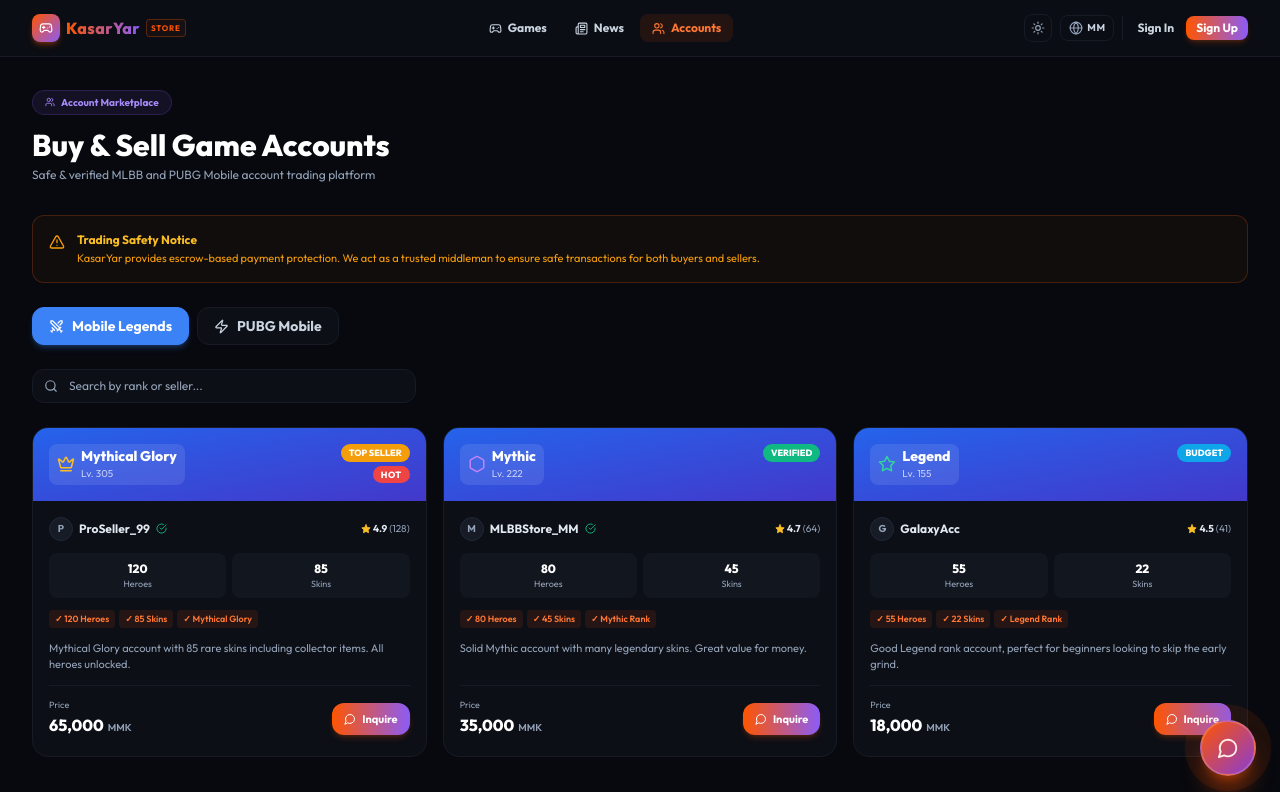
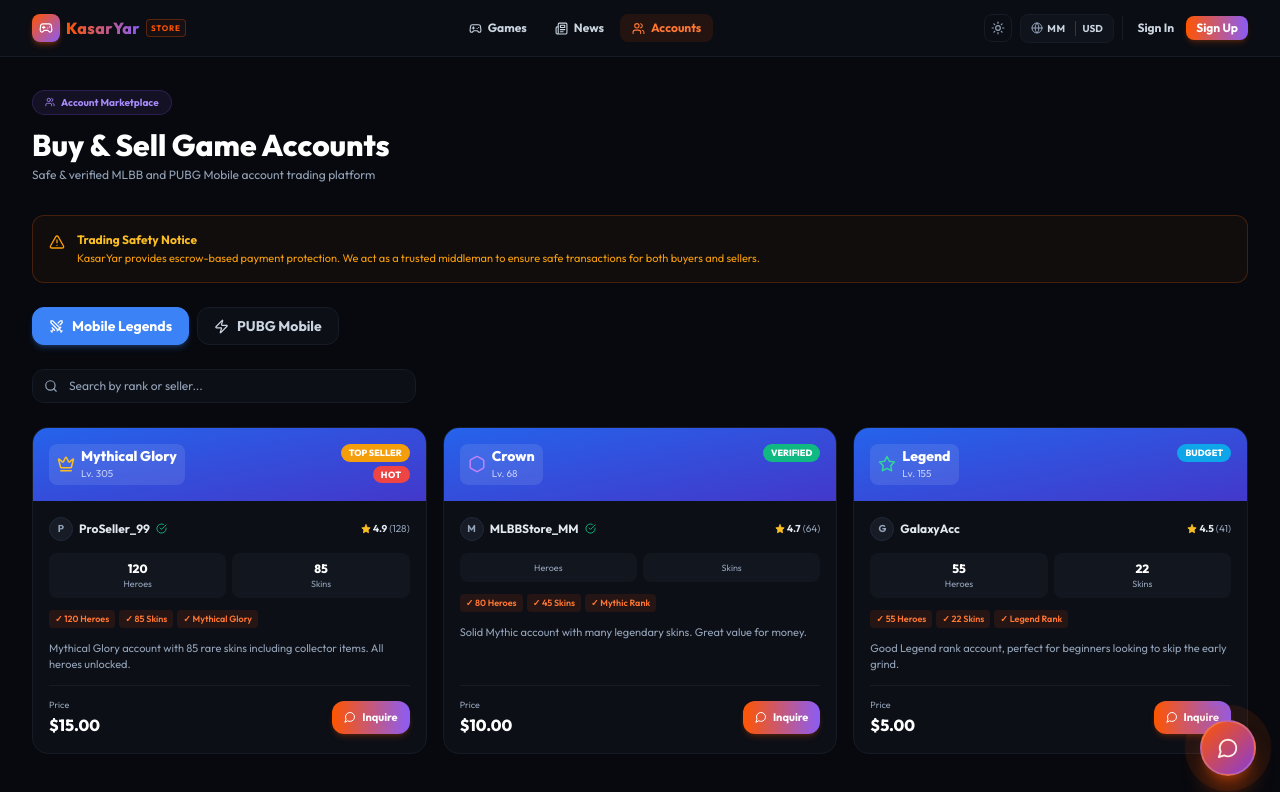
Before and after one commit to soeyehtut2002/kasaryar, a React (Vite) app in the folder frontend/: page /accounts in a window 1280 px wide. Shown: the top 792 px of the page. Built offline with nearby package versions, Linux system fonts and the light colour scheme.

Commit message:
Add MMK and THB currency support with CurrencyContext

```diff
--- a/frontend/src/App.tsx
+++ b/frontend/src/App.tsx
@@ -13,6 +13,7 @@
 
 import { LanguageProvider } from './context/LanguageContext';
 import { ThemeProvider } from './context/ThemeContext';
+import { CurrencyProvider } from './context/CurrencyContext';
 import { FloatingChat } from './components/chat/FloatingChat';
 
 function App() {
@@ -20,6 +21,7 @@
     <ThemeProvider>
       <LanguageProvider>
         <AuthProvider>
+          <CurrencyProvider>
             <Router>
               <div className="flex flex-col min-h-screen bg-slate-50 dark:bg-dark-950 text-slate-800 dark:text-slate-100 transition-colors duration-300">
                 <Navbar />
@@ -39,6 +41,7 @@
                 <FloatingChat />
               </div>
             </Router>
+          </CurrencyProvider>
         </AuthProvider>
       </LanguageProvider>
     </ThemeProvider>
--- a/frontend/src/components/admin/AdminCMS.tsx
+++ b/frontend/src/components/admin/AdminCMS.tsx
@@ -1,10 +1,12 @@
 import React, { useState, useEffect } from 'react';
 import { useAuth } from '../../hooks/useAuth';
+import { useCurrency } from '../../context/CurrencyContext';
 import { Plus, Trash2, Edit2, Upload } from 'lucide-react';
 import { useFileUpload } from '../../hooks/useFileUpload';
 
 export const AdminCMS: React.FC = () => {
   const { token } = useAuth();
+  const { formatPrice } = useCurrency();
   const [banners, setBanners] = useState<any[]>([]);
   const [flashSales, setFlashSales] = useState<any[]>([]);
   const [specialPromo, setSpecialPromo] = useState<any>(null);
@@ -185,7 +187,7 @@
               <select required value={flashForm.packageId} onChange={e => setFlashForm({...flashForm, packageId: e.target.value})} className="p-2 rounded border">
                 <option value="">Select Package</option>
                 {allPackages.map((p: any) => (
-                  <option key={p.id} value={p.id}>{p.name} (${p.price})</option>
+                  <option key={p.id} value={p.id}>{p.name} ({formatPrice(p.price)})</option>
                 ))}
               </select>
               <input required type="number" placeholder="Discount %" value={flashForm.discountPercentage} onChange={e => setFlashForm({...flashForm, discountPercentage: parseInt(e.target.value)})} className="p-2 rounded border" />
--- a/frontend/src/components/layout/Navbar.tsx
+++ b/frontend/src/components/layout/Navbar.tsx
@@ -2,6 +2,7 @@
 import { Link, NavLink, useNavigate } from 'react-router-dom';
 import { useAuth } from '../../hooks/useAuth';
 import { useLanguage } from '../../context/LanguageContext';
+import { useCurrency, Currency } from '../../context/CurrencyContext';
 import { useTheme } from '../../context/ThemeContext';
 import {
   Shield, LogOut, LayoutDashboard, Sun, Moon, Globe,
@@ -11,6 +12,7 @@
 export const Navbar: React.FC = () => {
   const { user, logout } = useAuth();
   const { language, setLanguage, t } = useLanguage();
+  const { currency, setCurrency } = useCurrency();
   const { theme, toggleTheme } = useTheme();
   const navigate = useNavigate();
   const [mobileOpen, setMobileOpen] = useState(false);
@@ -97,14 +99,28 @@
               {theme === 'light' ? <Moon size={14} /> : <Sun size={14} />}
             </button>
 
-            {/* Language */}
-            <button
-              onClick={() => setLanguage(language === 'en' ? 'mm' : 'en')}
-              className="px-2 py-1 text-xs font-bold rounded-lg border border-slate-200 dark:border-dark-800 text-slate-700 dark:text-slate-300 hover:bg-slate-100 dark:hover:bg-dark-800/50 transition-all flex items-center gap-1 cursor-pointer"
-            >
-              <Globe size={14} className="text-slate-400" />
-              <span className="text-[10px] tracking-wider uppercase">{language === 'en' ? 'MM' : 'EN'}</span>
-            </button>
+            {/* Language & Currency */}
+            <div className="flex bg-slate-100 dark:bg-dark-800/50 rounded-lg border border-slate-200 dark:border-dark-800 p-0.5">
+              <button
+                onClick={() => setLanguage(language === 'en' ? 'mm' : 'en')}
+                className="px-2 py-1 text-[10px] font-bold rounded-md text-slate-700 dark:text-slate-300 hover:bg-white dark:hover:bg-dark-700 transition-all flex items-center gap-1 cursor-pointer"
+              >
+                <Globe size={12} className="text-slate-400" />
+                <span className="tracking-wider uppercase">{language === 'en' ? 'MM' : 'EN'}</span>
+              </button>
+
+              <div className="w-px bg-slate-300 dark:bg-dark-600 my-1 mx-0.5"></div>
+
+              <select
+                value={currency}
+                onChange={(e) => setCurrency(e.target.value as Currency)}
+                className="bg-transparent text-[10px] font-bold text-slate-700 dark:text-slate-300 cursor-pointer outline-none px-1 appearance-none"
+              >
+                <option value="USD">USD</option>
+                <option value="MMK">MMK</option>
+                <option value="THB">THB</option>
+              </select>
+            </div>
 
             {/* Auth */}
             {user ? (
--- /dev/null
+++ b/frontend/src/context/CurrencyContext.tsx
@@ -0,0 +1,68 @@
+import React, { createContext, useContext, useState, useEffect } from 'react';
+
+export type Currency = 'USD' | 'MMK' | 'THB';
+
+interface CurrencyContextType {
+  currency: Currency;
+  setCurrency: (curr: Currency) => void;
+  formatPrice: (usdAmount: number | string | undefined | null) => string;
+}
+
+const CurrencyContext = createContext<CurrencyContextType | undefined>(undefined);
+
+// Fixed exchange rates for now
+const EXCHANGE_RATES: Record<Currency, number> = {
+  USD: 1,
+  MMK: 4500,
+  THB: 35,
+};
+
+export const CurrencyProvider: React.FC<{ children: React.ReactNode }> = ({ children }) => {
+  const [currency, setCurrencyState] = useState<Currency>('USD');
+
+  useEffect(() => {
+    const savedCurrency = localStorage.getItem('currency') as Currency;
+    if (savedCurrency && ['USD', 'MMK', 'THB'].includes(savedCurrency)) {
+      setCurrencyState(savedCurrency);
+    }
+  }, []);
+
+  const setCurrency = (curr: Currency) => {
+    setCurrencyState(curr);
+    localStorage.setItem('currency', curr);
+  };
+
+  const formatPrice = (usdAmount: number | string | undefined | null): string => {
+    if (usdAmount === undefined || usdAmount === null) return '';
+    const parsedAmount = typeof usdAmount === 'string' ? parseFloat(usdAmount) : usdAmount;
+    if (isNaN(parsedAmount)) return '';
+
+    const convertedAmount = parsedAmount * EXCHANGE_RATES[currency];
+
+    if (currency === 'USD') {
+      return `$${convertedAmount.toFixed(2)}`;
+    } else if (currency === 'MMK') {
+      // Format MMK with commas (e.g. 45,000) and no decimal places
+      return `${Math.round(convertedAmount).toLocaleString('en-US')} Ks`;
+    } else if (currency === 'THB') {
+      // Format THB with no decimal places if whole, or 2 decimal places if not
+      const roundedTHB = Math.round(convertedAmount * 100) / 100;
+      return `${roundedTHB.toLocaleString('en-US')} ฿`;
+    }
+    return '';
+  };
+
+  return (
+    <CurrencyContext.Provider value={{ currency, setCurrency, formatPrice }}>
+      {children}
+    </CurrencyContext.Provider>
+  );
+};
+
+export const useCurrency = () => {
+  const context = useContext(CurrencyContext);
+  if (context === undefined) {
+    throw new Error('useCurrency must be used within a CurrencyProvider');
+  }
+  return context;
+};
--- a/frontend/src/pages/AccountsPage.tsx
+++ b/frontend/src/pages/AccountsPage.tsx
@@ -1,5 +1,6 @@
 import React, { useState } from 'react';
 import { useLanguage } from '../context/LanguageContext';
+import { useCurrency } from '../context/CurrencyContext';
 import {
   Star, CheckCircle, AlertTriangle, Award, Medal, Hexagon,
   MessageCircle, Search, Crown, Swords, Zap, Users
@@ -36,7 +37,7 @@
     id: 1, game: 'MLBB', seller: 'ProSeller_99', rating: 4.9, reviewCount: 128,
     rank: 'Mythical Glory', rankIcon: <Crown size={18} className="text-amber-400" />, level: 305,
     heroes: 120, skins: 85,
-    price: 65000, verified: true, hot: true,
+    price: 15, verified: true, hot: true,
     badge: 'TOP SELLER', badgeColor: 'bg-amber-500',
     description: 'Mythical Glory account with 85 rare skins including collector items. All heroes unlocked.',
     descriptionMm: 'Collector skins 85 ခုပါသော Mythical Glory အကောင့်။ Hero အားလုံးဖွင့်ထားသည်။',
@@ -45,9 +46,9 @@
   },
   {
     id: 2, game: 'MLBB', seller: 'MLBBStore_MM', rating: 4.7, reviewCount: 64,
-    rank: 'Mythic', rankIcon: <Hexagon size={18} className="text-purple-400" />, level: 222,
-    heroes: 80, skins: 45,
-    price: 35000, verified: true, hot: false,
+    rank: 'Crown', rankIcon: <Hexagon size={18} className="text-purple-400" />, level: 68,
+    outfits: 65,
+    price: 10, verified: true, hot: false,
     badge: 'VERIFIED', badgeColor: 'bg-emerald-500',
     description: 'Solid Mythic account with many legendary skins. Great value for money.',
     descriptionMm: 'Legendary skin များပါသော Mythic အကောင့်။ ကောင်းမွန်သောတန်ဖိုး။',
@@ -58,7 +59,7 @@
     id: 3, game: 'MLBB', seller: 'GalaxyAcc', rating: 4.5, reviewCount: 41,
     rank: 'Legend', rankIcon: <Star size={18} className="text-emerald-400" />, level: 155,
     heroes: 55, skins: 22,
-    price: 18000, verified: false, hot: false,
+    price: 5, verified: false, hot: false,
     badge: 'BUDGET', badgeColor: 'bg-sky-500',
     description: 'Good Legend rank account, perfect for beginners looking to skip the early grind.',
     descriptionMm: 'Legend rank အကောင့်၊ ကစားမှုစတင်သူများအတွက် ကောင်းမွန်သည်။',
@@ -67,9 +68,9 @@
   },
   {
     id: 4, game: 'PUBGM', seller: 'PUBGKing_01', rating: 4.8, reviewCount: 97,
-    rank: 'Conqueror', rankIcon: <Crown size={18} className="text-red-400" />, level: 80,
-    characters: 5, outfits: 60,
-    price: 75000, verified: true, hot: true,
+    rank: 'Conqueror', rankIcon: <Crown size={18} className="text-amber-400" />, level: 85,
+    outfits: 120,
+    price: 20, verified: true, hot: true,
     badge: 'TOP SELLER', badgeColor: 'bg-amber-500',
     description: 'Conqueror account with 60+ rare outfits, Glacier M416 and exclusive set items.',
     descriptionMm: 'Outfit 60+ ခု၊ Glacier M416 နှင့် exclusive set ပါသော Conqueror အကောင့်။',
@@ -102,6 +103,7 @@
 
 export const AccountsPage: React.FC = () => {
   const { language } = useLanguage();
+  const { formatPrice } = useCurrency();
   const mm = language === 'mm';
   const [activeGame, setActiveGame] = useState<GameTab>('MLBB');
   const [searchQ, setSearchQ] = useState('');
@@ -279,8 +281,7 @@
                 <div>
                   <p className="text-[9px] text-slate-400 mb-0.5">{mm ? 'ရောင်းဈေး' : 'Price'}</p>
                   <p className="text-base font-black text-slate-800 dark:text-white">
-                    {item.price.toLocaleString()}
-                    <span className="text-[10px] font-semibold text-slate-400 ml-1">MMK</span>
+                    {formatPrice(item.price)}
                   </p>
                 </div>
                 <button
--- a/frontend/src/pages/AdminDashboard.tsx
+++ b/frontend/src/pages/AdminDashboard.tsx
@@ -1,6 +1,7 @@
 import React, { useState, useEffect, useRef } from 'react';
 import { useAuth } from '../hooks/useAuth';
 import { useLanguage } from '../context/LanguageContext';
+import { useCurrency } from '../context/CurrencyContext';
 import { useNavigate } from 'react-router-dom';
 import {
   DollarSign,
@@ -63,6 +64,7 @@
 export const AdminDashboard: React.FC = () => {
   const { user, token, loading: authLoading } = useAuth();
   const { t } = useLanguage();
+  const { formatPrice } = useCurrency();
   const navigate = useNavigate();
 
   const [activeTab, setActiveTab] = useState<'overview' | 'games' | 'packages' | 'chat' | 'cms'>('overview');
@@ -443,7 +445,7 @@
           {/* Stats Widgets */}
           <div className="grid grid-cols-1 sm:grid-cols-2 lg:grid-cols-4 gap-6">
             {[
-              { label: t('totalRevenue'), val: `$${Number(data.stats.totalRevenue).toFixed(2)}`, desc: 'Completed checkouts', icon: DollarSign, color: 'text-emerald-600 dark:text-emerald-400 bg-emerald-500/10 border-emerald-500/20' },
+              { label: t('totalRevenue'), val: formatPrice(data.stats.totalRevenue), desc: 'Completed checkouts', icon: DollarSign, color: 'text-emerald-600 dark:text-emerald-400 bg-emerald-500/10 border-emerald-500/20' },
               { label: t('totalTxns'), val: data.stats.totalOrders, desc: 'Guest + Member checkout orders', icon: ShoppingBag, color: 'text-primary-500 dark:text-primary-400 bg-primary-500/10 border-primary-500/20' },
               { label: t('registeredCustomers'), val: data.stats.totalUsers, desc: 'Excluding admin profiles', icon: Users, color: 'text-accent-600 dark:text-accent-400 bg-accent-500/10 border-accent-500/20' },
               { label: t('activeGames'), val: data.stats.totalGames, desc: 'Games listing in catalog', icon: Gamepad2, color: 'text-purple-600 dark:text-purple-400 bg-purple-500/10 border-purple-500/20' }
@@ -506,7 +508,7 @@
                           <td className="p-4">{order.itemPackage.name}</td>
                           <td className="p-4 font-mono">{order.gameUserId}</td>
                           <td className="p-4 font-bold text-primary-600 dark:text-primary-400">
-                            ${Number(order.amountPaid).toFixed(2)}
+                            {formatPrice(order.amountPaid)}
                             <span className="block text-[10px] text-slate-400 dark:text-slate-500 font-normal">{order.paymentMethod}</span>
                           </td>
                           <td className="p-4">
--- a/frontend/src/pages/GameDetail.tsx
+++ b/frontend/src/pages/GameDetail.tsx
@@ -2,6 +2,7 @@
 import { useParams, useNavigate } from 'react-router-dom';
 import { useAuth } from '../hooks/useAuth';
 import { useLanguage } from '../context/LanguageContext';
+import { useCurrency } from '../context/CurrencyContext';
 import { AlertCircle, ArrowLeft, CheckCircle2, ShieldCheck, X } from 'lucide-react';
 
 interface Package {
@@ -27,6 +28,7 @@
   const { slug } = useParams<{ slug: string }>();
   const { token } = useAuth();
   const { t } = useLanguage();
+  const { formatPrice } = useCurrency();
   const navigate = useNavigate();
 
   const [game, setGame] = useState<Game | null>(null);
@@ -275,14 +277,14 @@
                       {pkg.name}
                     </span>
                     <div className="mt-1 text-right">
-                      {pkg.originalPrice && (
-                        <span className="text-[8px] text-slate-400 dark:text-slate-500 line-through mr-1 block">
-                          ${Number(pkg.originalPrice).toFixed(2)}
+                        {pkg.originalPrice && (
+                          <span className="text-xs text-slate-400 line-through">
+                            {formatPrice(pkg.originalPrice)}
+                          </span>
+                        )}
+                        <span className="font-extrabold text-primary-500 text-sm">
+                          {formatPrice(pkg.price)}
                         </span>
-                      )}
-                      <span className="font-extrabold text-[11px] text-primary-500 dark:text-primary-400">
-                        ${Number(pkg.price).toFixed(2)}
-                      </span>
                     </div>
                   </button>
                 ))}
@@ -405,7 +407,7 @@
                 </div>
                 <div className="flex justify-between">
                   <span className="text-[10px] text-slate-400 dark:text-slate-500 font-bold">{t('totalPrice')}</span>
-                  <span className="font-extrabold text-primary-500 text-sm">${Number(selectedPackage?.price).toFixed(2)}</span>
+                  <span className="font-extrabold text-primary-500 text-sm">{formatPrice(selectedPackage?.price)}</span>
                 </div>
               </div>
             </div>
--- a/frontend/src/pages/Landing.tsx
+++ b/frontend/src/pages/Landing.tsx
@@ -1,6 +1,7 @@
 import React, { useState, useEffect } from 'react';
 import { Link } from 'react-router-dom';
 import { useLanguage } from '../context/LanguageContext';
+import { useCurrency } from '../context/CurrencyContext';
 import { AlertCircle, ChevronLeft, ChevronRight, Zap, Flame, Gift } from 'lucide-react';
 
 interface Game {
@@ -57,6 +58,7 @@
 
 export const Landing: React.FC = () => {
   const { t, language } = useLanguage();
+  const { formatPrice } = useCurrency();
   const mm = language === 'mm';
 
   const [games, setGames] = useState<Game[]>([]);
@@ -221,9 +223,9 @@
                     <p className="font-bold text-xs text-slate-800 dark:text-slate-200 mb-1 line-clamp-1">{fs.itemPackage?.name}</p>
                     <div className="flex items-center justify-center gap-2">
                       <p className="text-red-500 font-black text-sm">
-                        ${((fs.itemPackage?.price || 0) * (1 - fs.discountPercentage / 100)).toFixed(2)}
+                        {formatPrice((fs.itemPackage?.price || 0) * (1 - fs.discountPercentage / 100))}
                       </p>
-                      <p className="text-[10px] text-slate-400 line-through">${fs.itemPackage?.price}</p>
+                      <p className="text-[10px] text-slate-400 line-through">{formatPrice(fs.itemPackage?.price)}</p>
                     </div>
                   </div>
                 </Link>
@@ -241,8 +243,8 @@
                   <div className="p-3 text-center">
                     <p className="font-bold text-xs text-slate-800 dark:text-slate-200 mb-1">{fs.name}</p>
                     <div className="flex items-center justify-center gap-2">
-                      <p className="text-red-500 font-black text-sm">${fs.price.toFixed(2)}</p>
-                      <p className="text-[10px] text-slate-400 line-through">${fs.originalPrice.toFixed(2)}</p>
+                      <p className="text-red-500 font-black text-sm">{formatPrice(fs.price)}</p>
+                      <p className="text-[10px] text-slate-400 line-through">{formatPrice(fs.originalPrice)}</p>
                     </div>
                   </div>
                 </div>
--- a/frontend/src/pages/UserDashboard.tsx
+++ b/frontend/src/pages/UserDashboard.tsx
@@ -1,6 +1,7 @@
 import React, { useState, useEffect } from 'react';
 import { useAuth } from '../hooks/useAuth';
 import { useLanguage } from '../context/LanguageContext';
+import { useCurrency } from '../context/CurrencyContext';
 import { useNavigate } from 'react-router-dom';
 import { User, Mail, ShieldAlert, Calendar, History, ShoppingBag, Loader2 } from 'lucide-react';
 
@@ -26,6 +27,7 @@
 export const UserDashboard: React.FC = () => {
   const { user, token, loading: authLoading } = useAuth();
   const { t } = useLanguage();
+  const { formatPrice } = useCurrency();
   const navigate = useNavigate();
 
   const [orders, setOrders] = useState<Order[]>([]);
@@ -174,7 +176,7 @@
                         {order.gameUserId} {order.zoneId ? `(${order.zoneId})` : ''}
                       </td>
                       <td className="p-4 font-bold text-primary-600 dark:text-primary-400">
-                        ${Number(order.amountPaid).toFixed(2)}
+                        {formatPrice(order.amountPaid)}
                         <span className="block text-[10px] text-slate-400 dark:text-slate-500 font-normal mt-0.5">
                           {order.paymentMethod}
                         </span>
```
Lines whose indentation alone changed are shown as unchanged.
